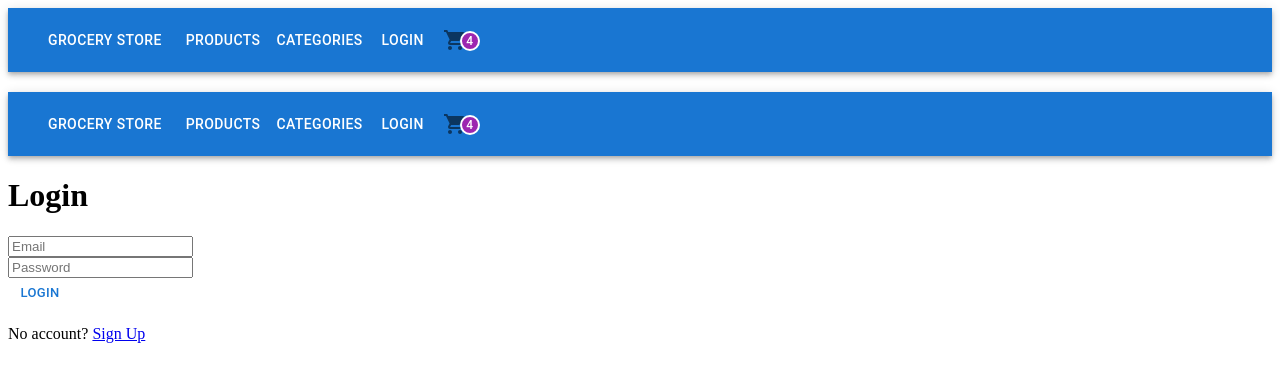
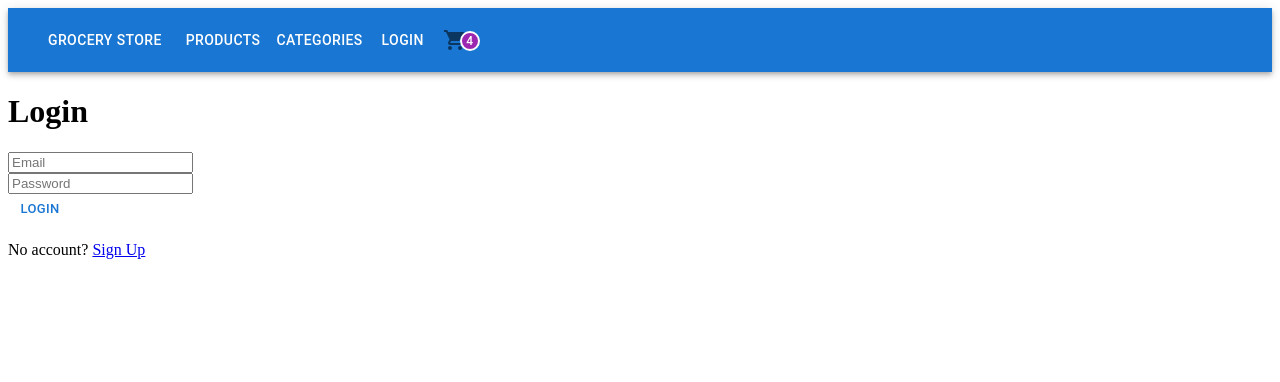
Before and after one commit to mrkrye/eCommerce_FrontEnd, a React (Vite) app: page /login in a window 1280 px wide. Shown: the top 382 px of the page. Built offline with nearby package versions, Linux system fonts and the light colour scheme.

Commit message:
minor fixes

```diff
--- a/src/components/Login.jsx
+++ b/src/components/Login.jsx
@@ -1,14 +1,10 @@
 import { Link } from "react-router-dom";
-import NavBar from "./NavBar";
 import { Button } from "@mui/material";
 export default function Login() {
   return (
     <>
-      <div>
-        <NavBar />
+      <h1>Login</h1>
       <form>
-          <h1>Login</h1>
-
         <div>
           <input
             type="email"
@@ -30,12 +26,10 @@ export default function Login() {
         <Button size="small" type="submit">
           Login
         </Button>
-
+      </form>
       <p>
         No account? <Link to="/register">Sign Up</Link>
       </p>
-        </form>
-      </div>
     </>
   );
 }
--- a/src/components/Register.jsx
+++ b/src/components/Register.jsx
@@ -1,11 +1,10 @@
-
 import { Link } from "react-router-dom";
 import { Button } from "@mui/material";
 export default function Register() {
   return (
     <div>
+      <h1>Sign Up</h1>
       <form>
-        <h1>Sign Up</h1>
         <div>
           <input type="text" placeholder="First Name" name="firstname" />
         </div>
@@ -30,11 +29,13 @@ export default function Register() {
           />
         </div>
 
-        <Button size="small" type="submit">Sign Up</Button>
-        <p>
-          Have an account? <Link to="/login">Login</Link>
-        </p>
+        <Button size="small" type="submit">
+          Sign Up
+        </Button>
       </form>
+      <p>
+        Have an account? <Link to="/login">Login</Link>
+      </p>
     </div>
   );
 }
```
Lines whose indentation alone changed are shown as unchanged.
